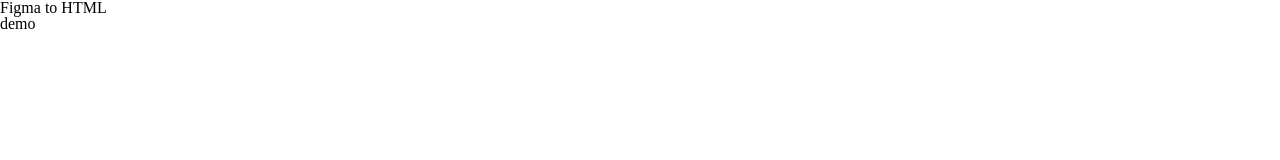
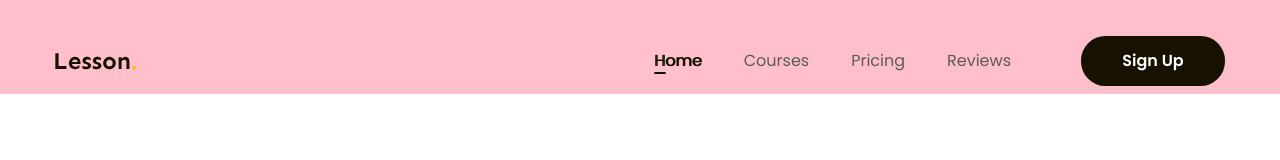
Before and after one commit to phucchinh2606/Figma2HTML, a plain HTML site: page index.html in a window 1280 px wide. Shown: the top 160 px of the page. Drawn offline with Linux system fonts and the light colour scheme.

Commit message:
p3 header

```diff
--- a/assets/css/style.css
+++ b/assets/css/style.css
@@ -9,4 +9,87 @@ html {
 /* khôi phục lại cỡ chũ mặc định theo rem */
 body {
   font-size: 1.6rem;
+  font-family: "Poppins", serif;
 }
+
+/* common */
+a {
+  text-decoration: none;
+}
+.main-content {
+  width: 1170px;
+  max-width: calc(100% - 48px);
+  margin-left: auto;
+  margin-right: auto;
+}
+
+.btn {
+  display: inline-block;
+  line-height: 50px;
+  min-width: 118px;
+  padding: 0 16px;
+  color: #fff;
+  text-align: center;
+  font-size: 1.6rem;
+  font-weight: 600;
+  border-radius: 24.5px;
+  background: #171100;
+}
+
+/* header */
+.header {
+  background-color: pink;
+}
+
+.header.fixed {
+  position: sticky;
+  top: -28px;
+}
+
+.header .body {
+  display: flex;
+  align-items: center;
+  padding: 36px 0 8px;
+}
+
+.nav ul {
+  display: flex;
+}
+
+.nav {
+  margin-left: auto;
+}
+
+.nav a {
+  color: #5f5b53;
+  font-size: 1.6rem;
+  padding: 8px 21px;
+  position: relative;
+}
+
+.nav li.active a,
+.nav a:hover {
+  color: #171100;
+  /* font-weight: 600; */
+  text-shadow: 1px 0 0 currentColor;
+}
+
+.nav li.active a::after {
+  position: absolute;
+  display: block;
+  content: "";
+  width: 12px;
+  height: 2px;
+  border-radius: 1px;
+  background: #171100;
+  left: 21px;
+  bottom: 6px;
+}
+
+.header .btn-sign-up {
+  min-width: 144px;
+}
+
+.header .action {
+  margin-left: 49px;
+}
--- a/index.html
+++ b/index.html
@@ -5,12 +5,39 @@
     <meta name="viewport" content="width=device-width, initial-scale=1.0" />
     <!-- reset css -->
     <link rel="stylesheet" href="./assets/css/reset.css" />
+    <!-- embed fonts -->
+    <link rel="preconnect" href="https://fonts.googleapis.com" />
+    <link rel="preconnect" href="https://fonts.gstatic.com" crossorigin />
+    <link
+      href="https://fonts.googleapis.com/css2?family=Poppins:ital,wght@0,100;0,200;0,300;0,400;0,500;0,600;0,700;0,800;0,900;1,100;1,200;1,300;1,400;1,500;1,600;1,700;1,800;1,900&family=Sen:wght@400..800&display=swap"
+      rel="stylesheet"
+    />
     <!-- style -->
     <link rel="stylesheet" href="assets/css/style.css" />
     <title>Figma to HTML</title>
   </head>
-  <body>
-    <h1>Figma to HTML</h1>
-    <h2>demo</h2>
+  <body style="height: 10000px">
+    <!-- header -->
+    <header class="header fixed">
+      <div class="main-content">
+        <div class="body">
+          <!-- logo -->
+          <img src="./assets/img/logo.svg" alt="Lesson" class="logo" />
+          <!-- navigation -->
+          <nav class="nav">
+            <ul>
+              <li class="active"><a href="#!">Home</a></li>
+              <li><a href="#!">Courses</a></li>
+              <li><a href="#!">Pricing</a></li>
+              <li><a href="#!">Reviews</a></li>
+            </ul>
+          </nav>
+          <!-- btn action -->
+          <div class="action">
+            <a href="#!" class="btn btn-sign-up">Sign Up</a>
+          </div>
+        </div>
+      </div>
+    </header>
   </body>
 </html>
```
Also changed, not shown: assets/img/logo.svg (added).
